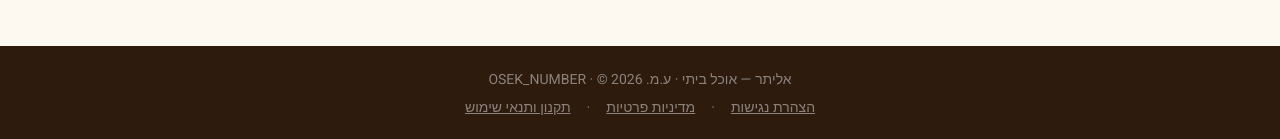
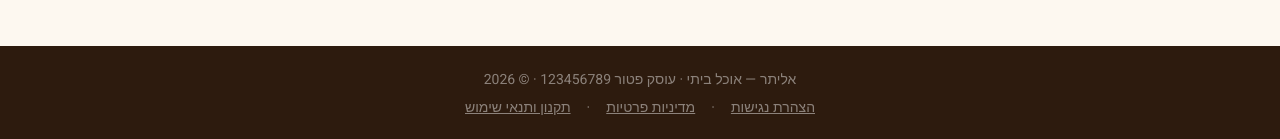
Before and after one commit to elitararami-cmd/food-ordering, a Next.js app: page / in a window 1280 px wide. Shown: the part 1828-1967 px from the top of the page. Built offline with nearby package versions, Linux system fonts and the light colour scheme.

Commit message:
Set business number: עוסק פטור 123456789

```diff
--- a/app/page.tsx
+++ b/app/page.tsx
@@ -277,7 +277,7 @@ export default function HomePage() {
         className="py-6 text-center text-sm space-y-2"
         style={{ background: 'var(--color-text)', color: 'rgba(255,255,255,0.45)' }}
       >
-        <p>אליתר — אוכל ביתי · ע.מ. OSEK_NUMBER · © {new Date().getFullYear()}</p>
+        <p>אליתר — אוכל ביתי · עוסק פטור 123456789 · © {new Date().getFullYear()}</p>
         <p className="flex items-center justify-center gap-4 flex-wrap">
           <a href="/accessibility" className="hover:text-white transition-colors underline">הצהרת נגישות</a>
           <span>·</span>
--- a/app/terms/page.tsx
+++ b/app/terms/page.tsx
@@ -18,7 +18,7 @@ export default function TermsPage() {
             style={{ background: 'var(--color-warm)', border: '1px solid var(--color-border)' }}
           >
             <p className="font-bold" style={{ color: 'var(--color-text)' }}>אליתר — אוכל ביתי</p>
-            <p style={{ color: 'var(--color-text-muted)' }}>עוסק מורשה / עוסק פטור מס׳: <strong>OSEK_NUMBER</strong></p>
+            <p style={{ color: 'var(--color-text-muted)' }}>עוסק פטור מס׳: <strong>123456789</strong></p>
             <p style={{ color: 'var(--color-text-muted)' }}>טלפון: <a href="tel:PHONE_PLACEHOLDER" style={{ color: 'var(--color-primary)' }}>יש להוסיף מספר טלפון</a></p>
           </div>
         </section>
```
